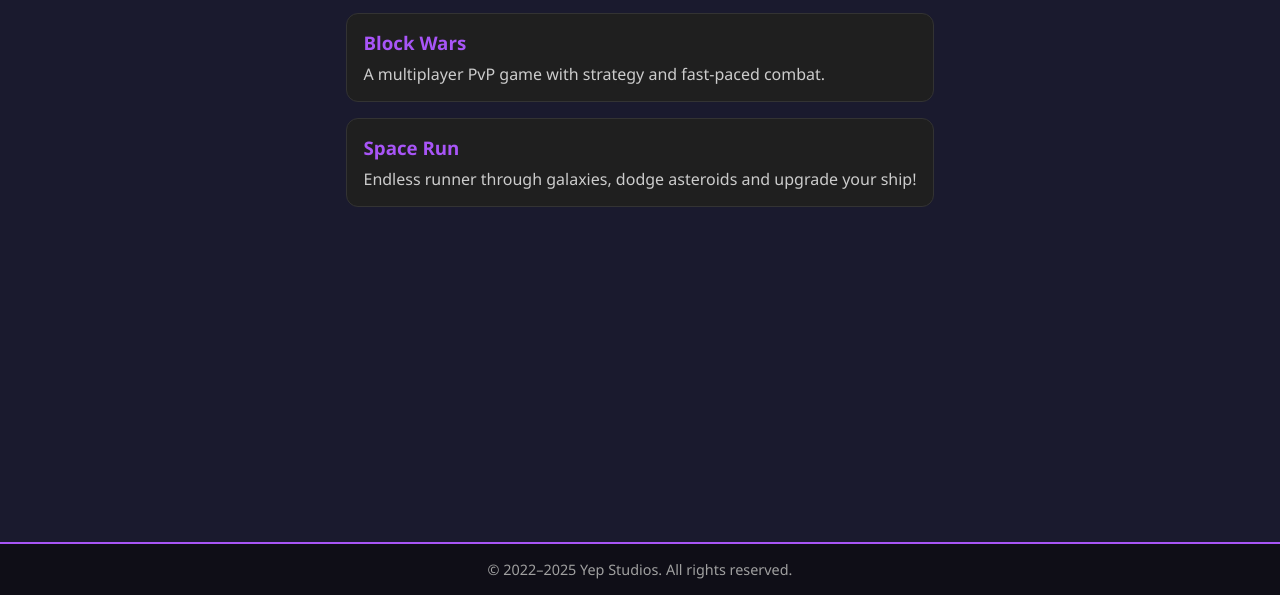
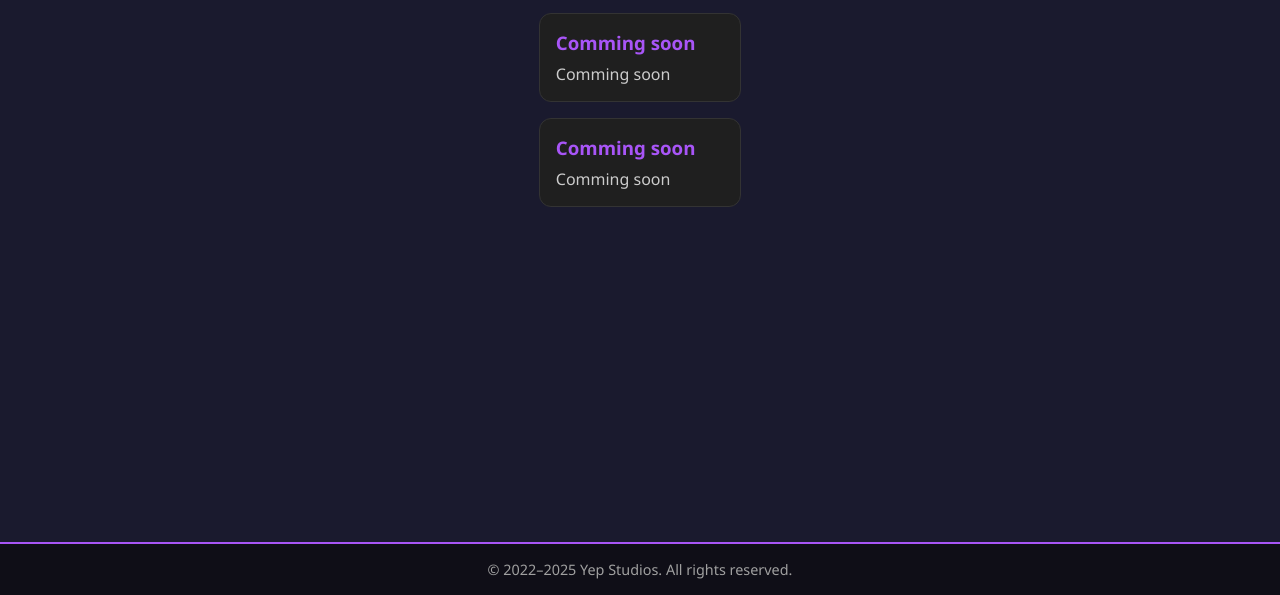
Before and after one commit to Fluesterer/YepStudios, a website: page projects.html in a window 1280 px wide. Shown: the part 205-800 px from the top of the page. Drawn offline with Linux system fonts and the light colour scheme.

Commit message:
Update projects.html

```diff
--- a/projects.html
+++ b/projects.html
@@ -83,23 +83,23 @@
 
     <div id="games" class="project-list active">
         <div class="project-card">
-            <h3>Block Wars</h3>
-            <p>A multiplayer PvP game with strategy and fast-paced combat.</p>
+            <h3>Comming soon</h3>
+            <p>Comming soon</p>
         </div>
         <div class="project-card">
-            <h3>Space Run</h3>
-            <p>Endless runner through galaxies, dodge asteroids and upgrade your ship!</p>
+            <h3>Comming soon</h3>
+            <p>Comming soon</p>
         </div>
     </div>
 
     <div id="programs" class="project-list">
         <div class="project-card">
-            <h3>Yep Launcher</h3>
-            <p>A minimal launcher for all Yep Studios games and updates.</p>
+            <h3>Comming soon</h3>
+            <p>Comming soon</p>
         </div>
         <div class="project-card">
             <h3>Code Organizer</h3>
-            <p>Simple desktop app to sort and tag your coding projects.</p>
+            <p>Comming soon</p>
         </div>
     </div>
 </main>
```
